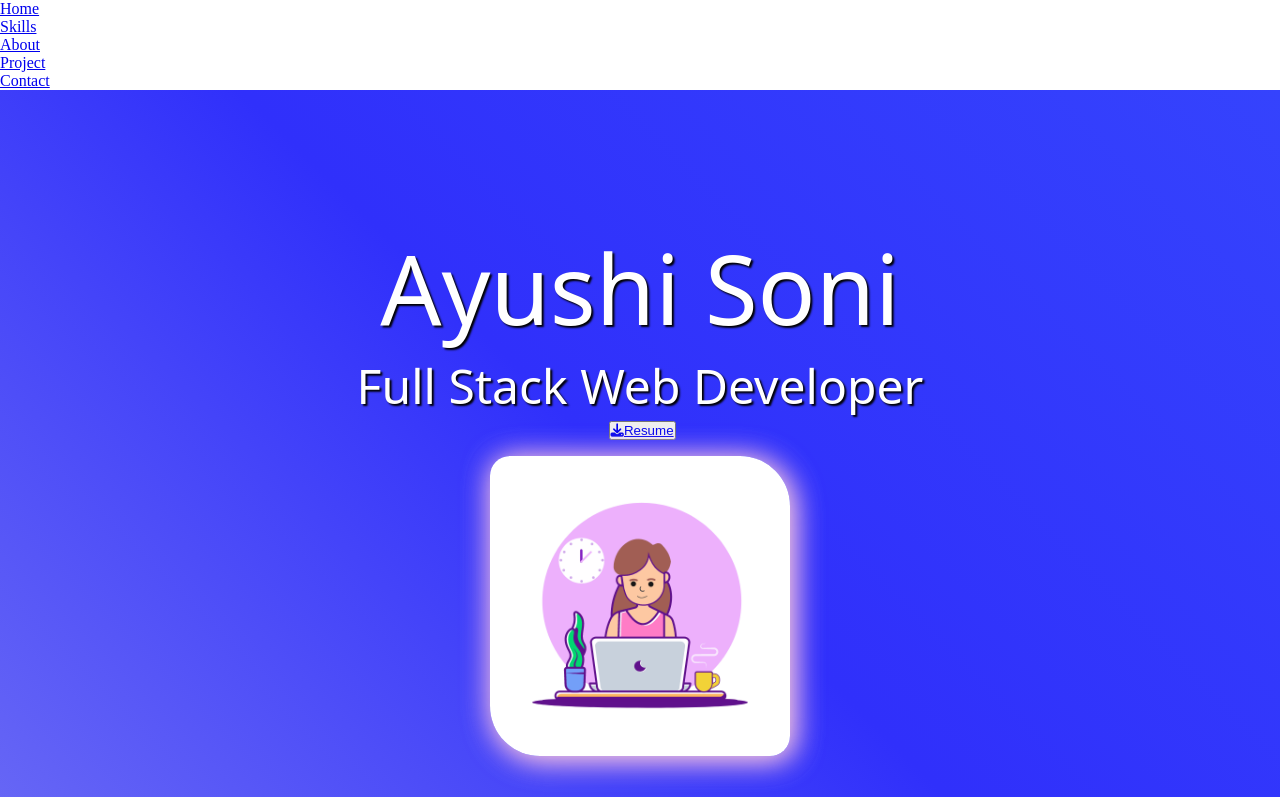
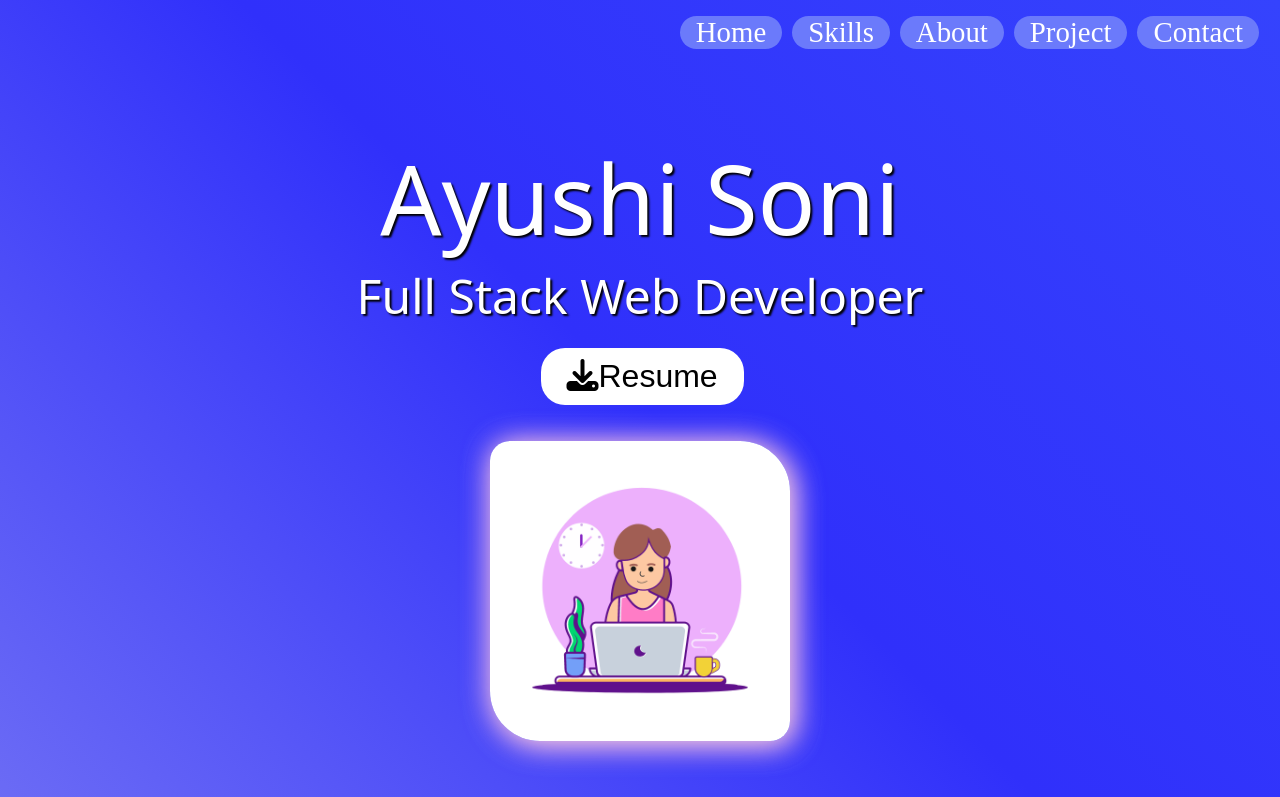
Before and after one commit to ayushi9797/ayushi9797.github.io, a plain HTML site: page index.html in a window 1280 px wide. Shown: the top 797 px of the page. Drawn offline with Linux system fonts and the light colour scheme.

Commit message:
Update style.css

```diff
--- a/style.css
+++ b/style.css
@@ -5,7 +5,7 @@
     scroll-behavior: smooth;
 }
 
-#navbar {
+#nav-menu {
 
     height: 50px;
     right: 1rem;
@@ -13,23 +13,23 @@
     position: fixed;
 }
 
-#navbar ul {
+#nav-menu ul {
     display: flex;
 }
 
-#navbar ul li {
+#nav-menu ul li {
     padding: 0 16px;
     list-style: none;
     background-color: rgb(107, 122, 251);
     border-radius: 20px;
     margin: 0 5px;
 }
-#navbar ul li:hover{
+#nav-menu ul li:hover{
     box-shadow: 2px 2px 6px white;
     background-color: rgba(107, 121, 251, 0.614);
 }
 
-#navbar ul li a {
+#nav-menu ul li a {
     color: rgb(255, 255, 255);
     font-size: 1.8rem;
     text-decoration: none;
@@ -37,7 +37,7 @@
 
 
 
-/* navbar=------------------------ */
+/* nav-menu=------------------------ */
 #home {
     font-family: system-ui, sans-serif;
     height: 100vh;
@@ -76,7 +76,7 @@
     box-shadow: 0px 0px 20px rgb(255, 255, 255);
 }
 
-.downbtn {
+#downbtn {
     background-color: #fff;
     font-size: 2rem;
     border: none;
@@ -86,17 +86,17 @@
     margin: 20px auto;
 }
 
-.downbtn:hover {
+#downbtn:hover {
     color: white;
     box-shadow: inset 190px 0 0 0 rgb(91, 179, 243);
 }
 
-.downbtn a {
+#downbtn a {
     color: rgb(0, 0, 0);
     text-decoration: none;
 }
 
-.downbtn a:hover {
+#downbtn a:hover {
     color: rgb(255, 255, 255);
 
 }
```
